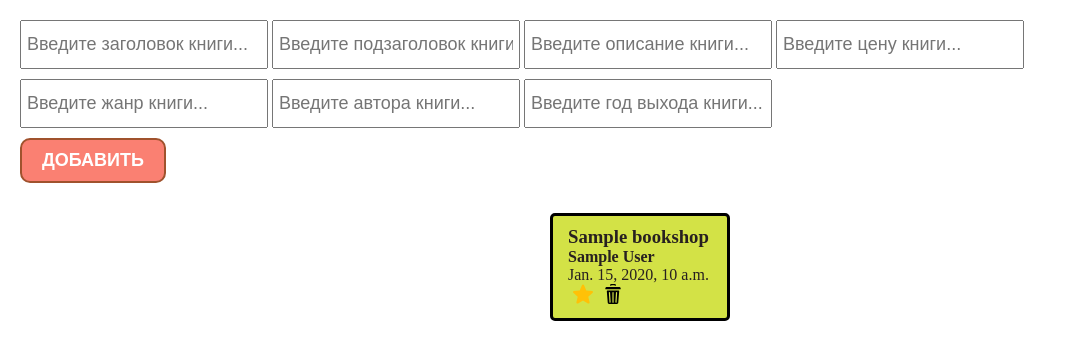
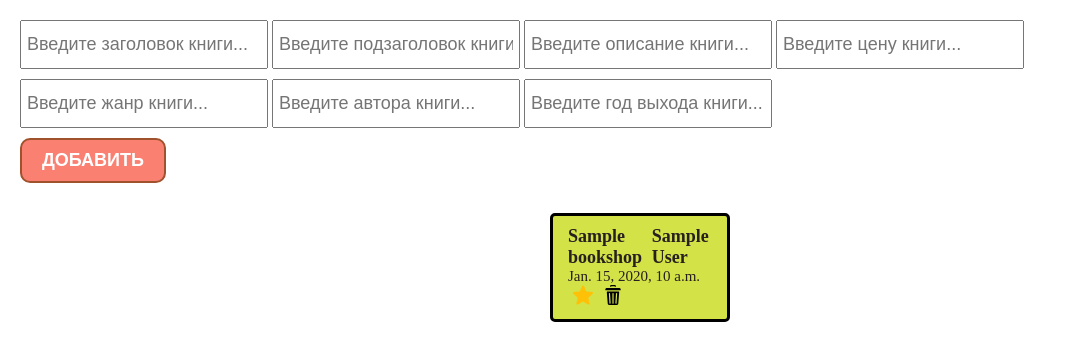
Before and after one commit to desteri/todo, a Django app: page /book/ in a window 1280 px wide. Shown: the top 361 px of the page, without its empty margins (0-1067 px from the left). Run offline with Django 3.2, Linux system fonts and the light colour scheme; tables that the repository leaves empty hold one stand-in row (values such as "Sample post").

Commit message:
added changes in books.html and books.css

```diff
--- a/main/static/style/books.css
+++ b/main/static/style/books.css
@@ -58,11 +58,31 @@ section {
     background-color:  #d3e246;
 }
 
-.book_item .action {
+.book_hdr {
+    display: flex;
+    align-items: center;
+    min-height: 35px;
+}
+
+.book_hdr h3, h4{
+    font-size: 18px;
+}
+
+.item_ftr {
+    display: flex;
+    justify-content: space-between;
+    align-items: center;
+}
+
+.book_ftr p {
+    font-size: 15px;
+}
+
+.book_ftr .action {
     display: flex;
 }
 
-.book_item img {
+.book_ftr img {
     width: 20px;
     height: 20px;
     margin: 0 5px;
--- a/main/templates/books.html
+++ b/main/templates/books.html
@@ -32,8 +32,11 @@
                     chk
                 {% endif %}
             ">
+                <div class="book_hdr">
                     <h3>{{ bookshop.title }}</h3>
                     <h4>{{ bookshop.author }}</h4>
+                </div>
+                <div class="book_ftr">
                     <p>{{ bookshop.date }}</p>
                     <div class="action">
                         {% if bookshop.is_favorites %}
@@ -45,6 +48,7 @@
                         <a href="{% url 'delete-book' bookshop.id %}"><img src="{% static './icons/delete.svg' %}"></a>
                     </div>
                 </div>
+            </div>
             {% endfor %}
         </div>
     </section>
```
Lines whose indentation alone changed are shown as unchanged.
